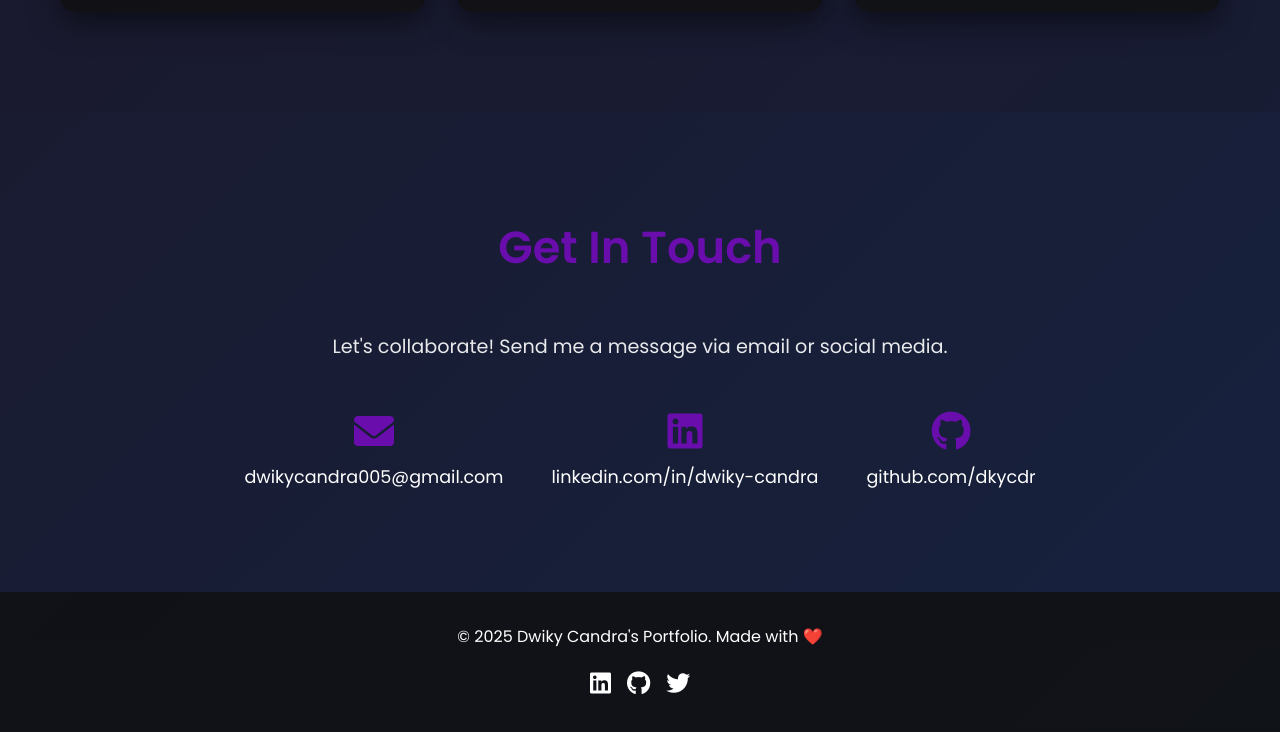
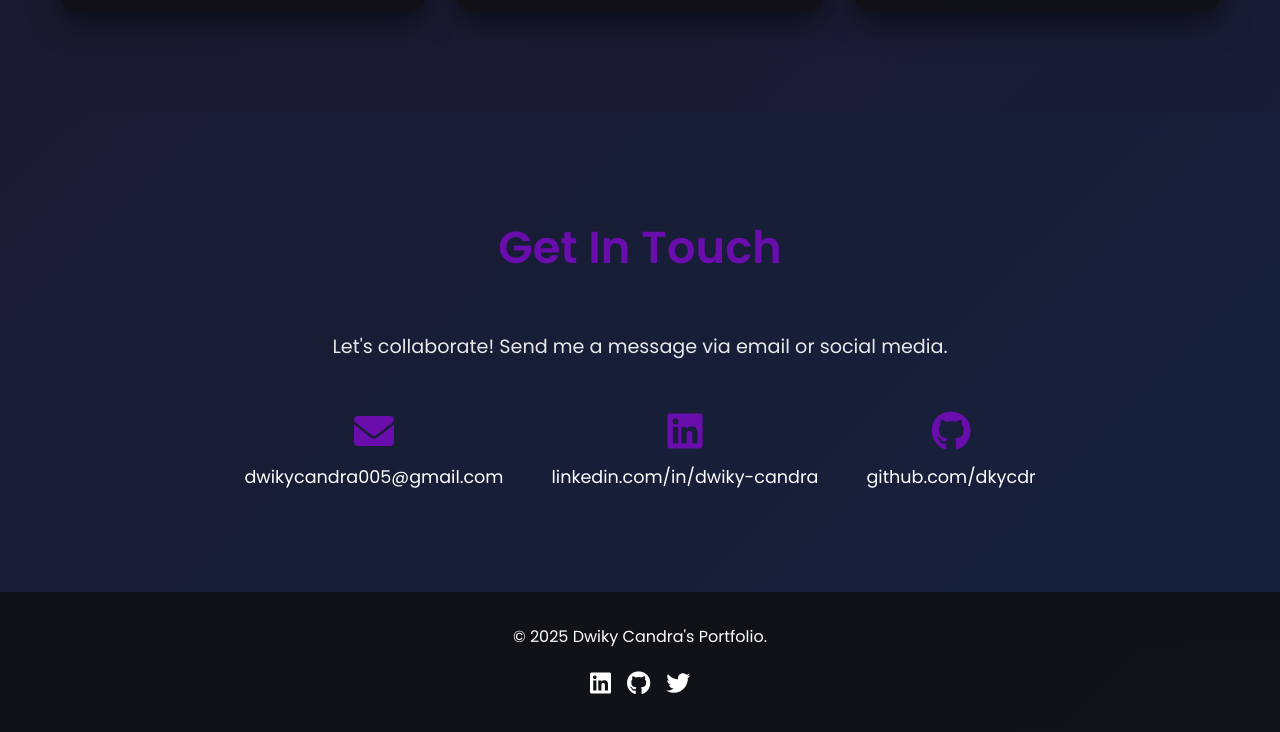
Before and after one commit to dkycdr/dwiky-candra, a plain HTML site: page index.html in a window 1280 px wide. Shown: the part 2661-3393 px from the top of the page. Drawn offline with Linux system fonts and the light colour scheme.

Commit message:
Update index.html

```diff
--- a/index.html
+++ b/index.html
@@ -147,7 +147,7 @@
     </section>
 
     <footer class="footer">
-        <p>&copy; 2025 Dwiky Candra's Portfolio. Made with ❤️</p>
+        <p>&copy; 2025 Dwiky Candra's Portfolio.</p>
         <div class="social-links">
             <a href="https://linkedin.com/in/dwiky-candra" target="_blank"><i class="fab fa-linkedin"></i></a>
             <a href="https://github.com/dkycdr" target="_blank"><i class="fab fa-github"></i></a>
```
